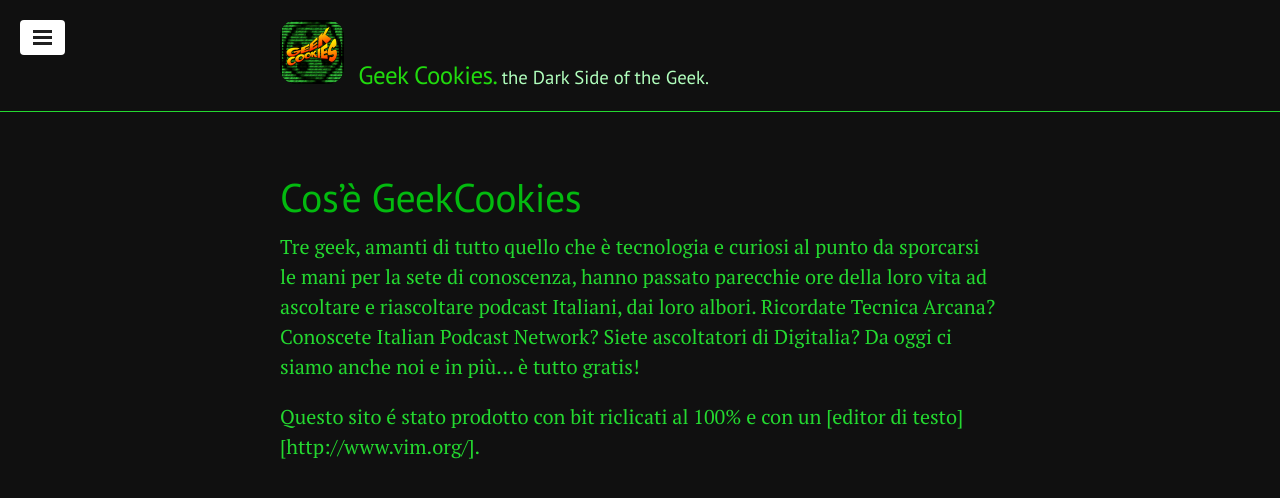
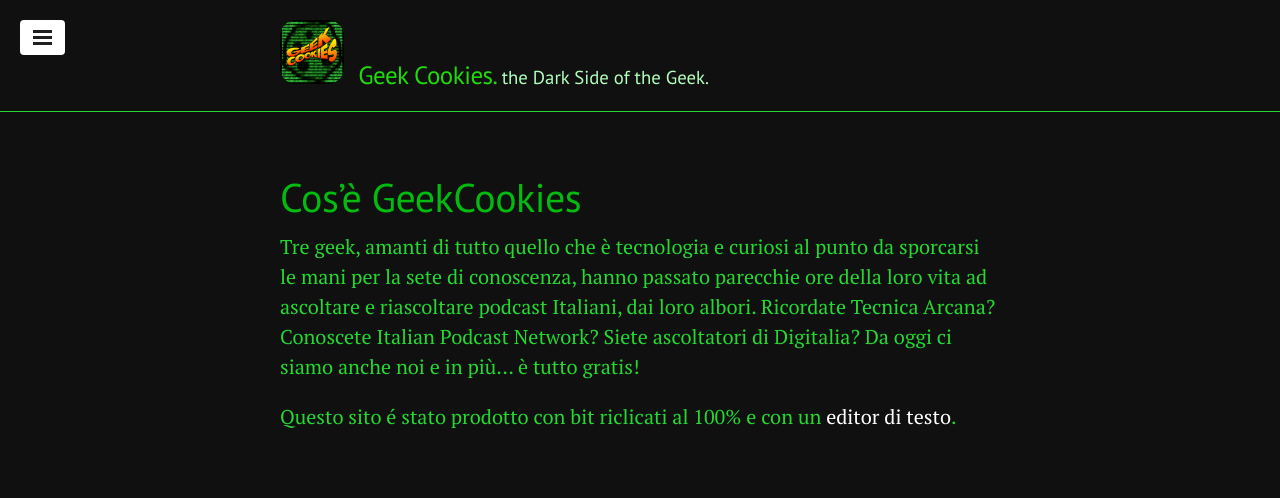
Before and after one commit to geekcookies/geekcookies.github.io, a Jekyll site: the page built from whatisthis.md, in a window 1280 px wide. Shown: the top 498 px of the page. Built offline with Jekyll 4.4.1, drawn with Linux system fonts in a browser that asks for light colours; Markdown is read by kramdown in place of the engine named in the settings.

Commit message:
typo in whatisthis.md

```diff
--- a/whatisthis.md
+++ b/whatisthis.md
@@ -5,4 +5,4 @@
 
 Tre geek, amanti di tutto quello che è tecnologia e curiosi al punto da sporcarsi le mani per la sete di conoscenza, hanno passato parecchie ore della loro vita ad ascoltare e riascoltare podcast Italiani, dai loro albori. Ricordate Tecnica Arcana? Conoscete Italian Podcast Network? Siete ascoltatori di Digitalia? Da oggi ci siamo anche noi e in più… è tutto gratis!
 
-Questo sito é stato prodotto con bit riclicati al 100% e con un [editor di testo][http://www.vim.org/].
+Questo sito é stato prodotto con bit riclicati al 100% e con un [editor di testo](http://www.vim.org/).
```
